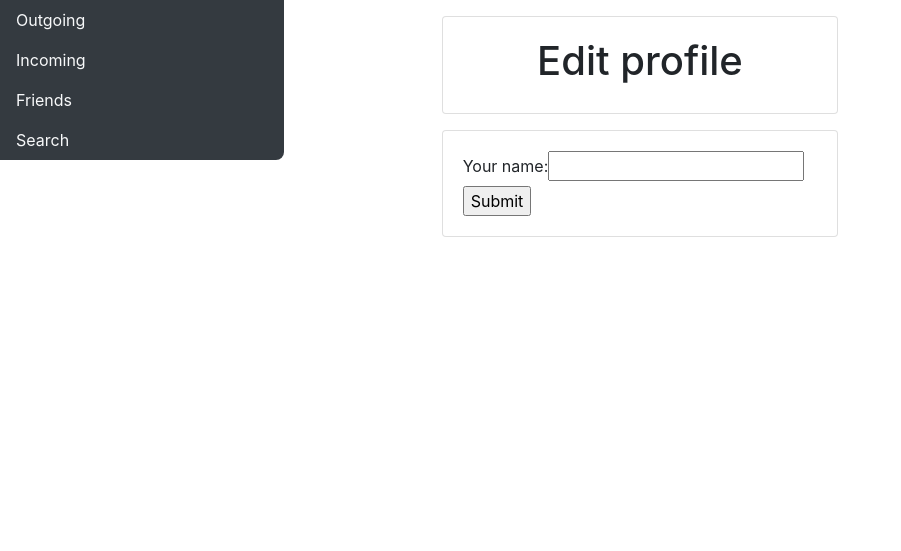
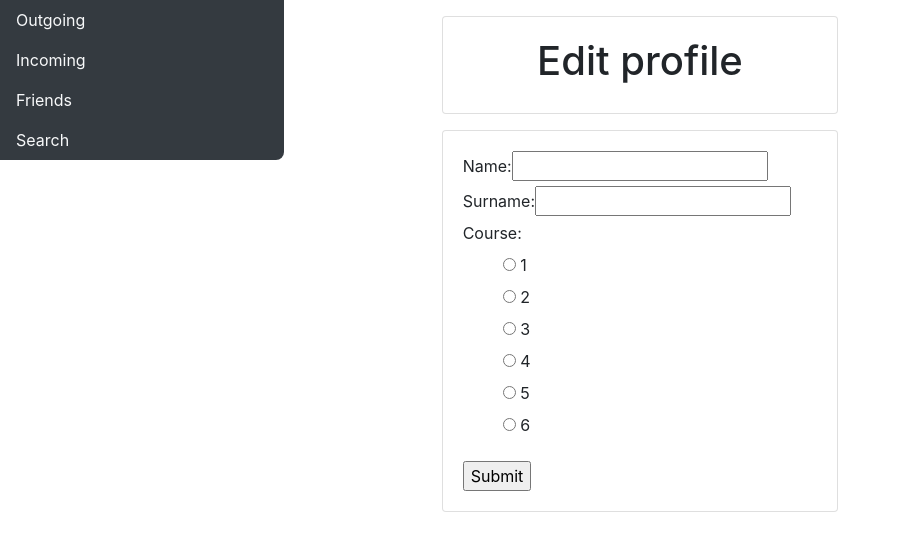
Before and after one commit to Trickster2038/BmstuBot, a Django app: page /edit/ in a window 1280 px wide. Shown: the part 56-607 px from the top of the page, without its empty margins (0-901 px from the left). Run offline with Django 3.2, Linux system fonts and the light colour scheme; the visitor is signed in with stand-in values (Sample User, id 1); some libraries are stand-ins or nearby versions.

Commit message:
forms example

```diff
--- a/web/proj/beta/forms.py
+++ b/web/proj/beta/forms.py
@@ -1,4 +1,9 @@
 from django import forms
 
+COURSE_CHOICES = [('1', '1'), ('2', '2'), ('3', '3'),\
+('4', '4'), ('5', '5'), ('6', '6')]
+
 class NameForm(forms.Form):
-    your_name = forms.CharField(label='Your name', max_length=100)
+    name = forms.CharField(label='Name', max_length=100)
+    surname = forms.CharField(label='Surname', max_length=100)
+    course = forms.ChoiceField(widget=forms.RadioSelect, choices=COURSE_CHOICES)
--- a/web/proj/beta/views.py
+++ b/web/proj/beta/views.py
@@ -71,10 +71,11 @@ def profile(request):
 def edit(request):
     if request.method == 'POST':
         form = NameForm(request.POST)
-        print("> " + str(request.POST['your_name']))
+        print("> " + str(request.POST['name']))
         return HttpResponse('Form test')
 
     else:
+        # initial={'tank': 123}
         form = NameForm()
 
     return render(request, 'beta/edit.html', {'form': form})
--- a/web/proj/templates/beta/edit.html
+++ b/web/proj/templates/beta/edit.html
@@ -4,6 +4,11 @@
 
 {% block main %}
 <link rel="stylesheet" type="text/css" href="{% static 'css/cards.css' %}"/>
+<style>
+ul {
+	list-style-type: none;
+}
+</style>
 <div class="card" id="header">
 	<h1 align="center" class="card-body">Edit profile</h1>
 </div>
```
